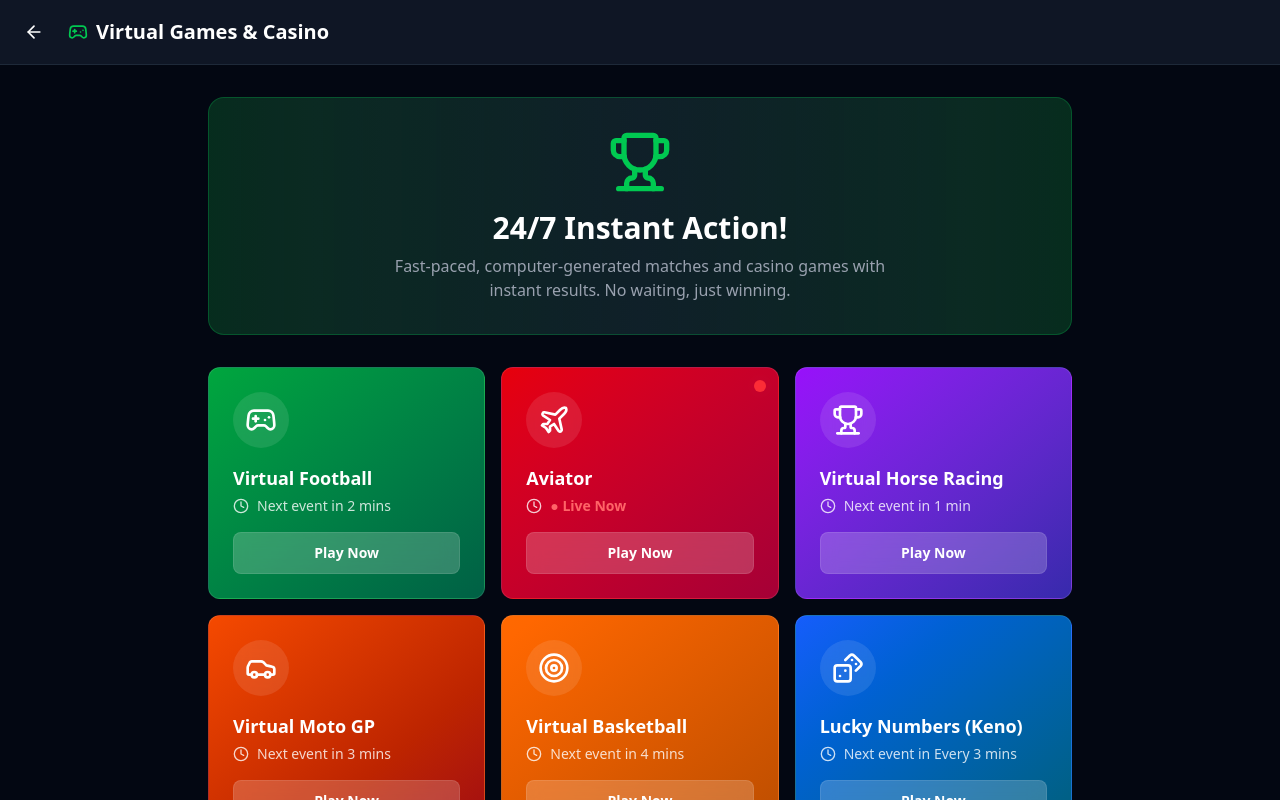
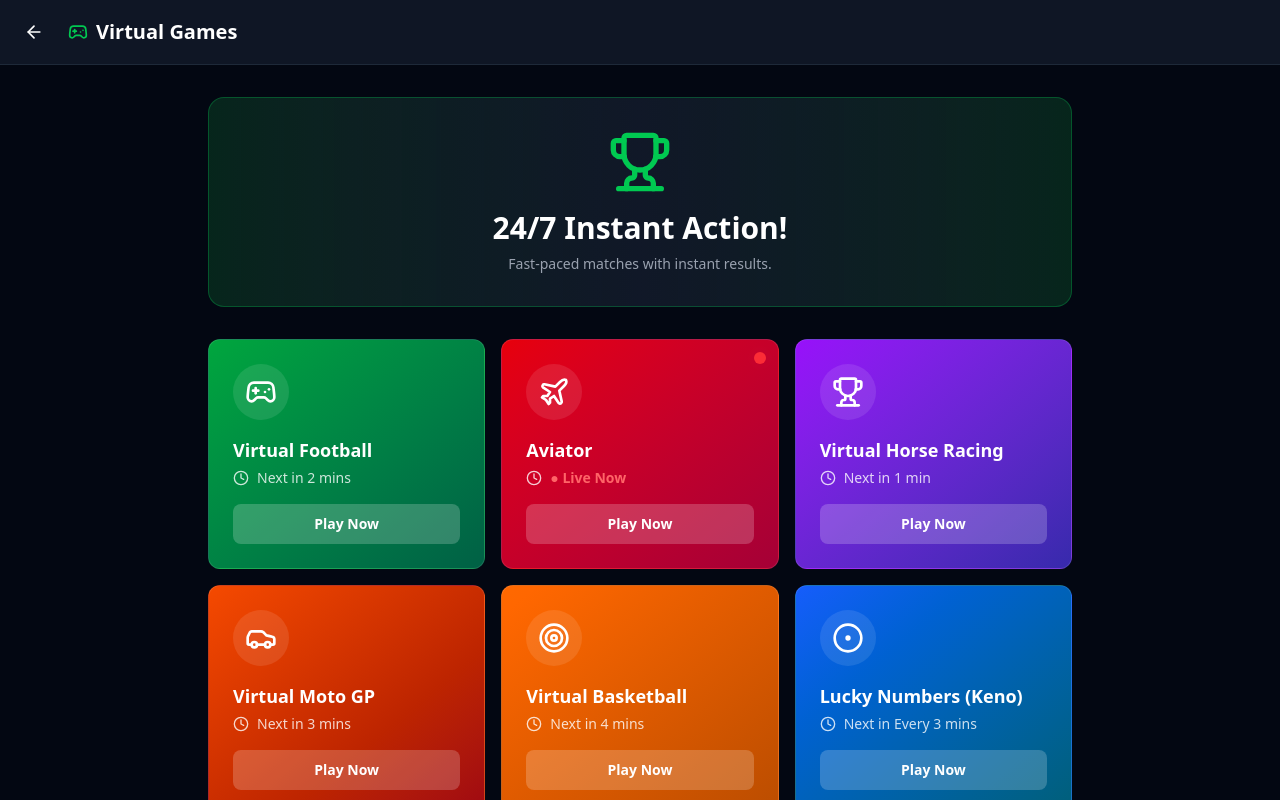
Before and after one commit to HarrietteAkoto/betnova, a Next.js app: page /games in a window 1280 px wide. Shown: the top 800 px of the page. Built offline with nearby package versions, Linux system fonts and the light colour scheme.

Commit message:
Refactor GamesPage and update virtual games icons
Updated the virtual games list by changing icons and simplifying the data structure. Modified the layout and content of the GamesPage component for improved clarity and consistency.

```diff
--- a/src/app/games/page.tsx
+++ b/src/app/games/page.tsx
@@ -1,73 +1,16 @@
 "use client";
-
 import Link from "next/link";
-import { ArrowLeft, Gamepad2, Clock, Trophy, Plane, Dices, Car, Target, Grid3X3 } from "lucide-react";
+import { ArrowLeft, Gamepad2, Clock, Trophy, Plane, CircleDot, Car, Target, LayoutGrid } from "lucide-react";
 
 const virtualGames = [
-  {
-    id: 1,
-    name: "Virtual Football",
-    icon: "⚽",
-    nextRace: "2 mins",
-    color: "from-green-600 to-emerald-800",
-    iconComponent: <Gamepad2 className="w-8 h-8 text-white" />
-  },
-  {
-    id: 2,
-    name: "Aviator",
-    icon: "✈️",
-    nextRace: "Live Now",
-    color: "from-red-600 to-rose-800",
-    iconComponent: <Plane className="w-8 h-8 text-white" />
-  },
-  {
-    id: 3,
-    name: "Virtual Horse Racing",
-    icon: "🐎",
-    nextRace: "1 min",
-    color: "from-purple-600 to-indigo-800",
-    iconComponent: <Trophy className="w-8 h-8 text-white" />
-  },
-  {
-    id: 4,
-    name: "Virtual Moto GP",
-    icon: "🏍️",
-    nextRace: "3 mins",
-    color: "from-orange-600 to-red-800",
-    iconComponent: <Car className="w-8 h-8 text-white" />
-  },
-  {
-    id: 5,
-    name: "Virtual Basketball",
-    icon: "🏀",
-    nextRace: "4 mins",
-    color: "from-orange-500 to-amber-700",
-    iconComponent: <Target className="w-8 h-8 text-white" />
-  },
-  {
-    id: 6,
-    name: "Lucky Numbers (Keno)",
-    icon: "🎱",
-    nextRace: "Every 3 mins",
-    color: "from-blue-600 to-cyan-800",
-    iconComponent: <Dices className="w-8 h-8 text-white" />
-  },
-  {
-    id: 7,
-    name: "Virtual Roulette",
-    icon: "🎡",
-    nextRace: "Live Now",
-    color: "from-gray-700 to-gray-900",
-    iconComponent: <Grid3X3 className="w-8 h-8 text-white" />
-  },
-  {
-    id: 8,
-    name: "Virtual Greyhounds",
-    icon: "🐕",
-    nextRace: "2 mins",
-    color: "from-sky-600 to-blue-800",
-    iconComponent: <Clock className="w-8 h-8 text-white" />
-  },
+  { id: 1, name: "Virtual Football", nextRace: "2 mins", color: "from-green-600 to-emerald-800", iconComponent: <Gamepad2 className="w-8 h-8 text-white" /> },
+  { id: 2, name: "Aviator", nextRace: "Live Now", color: "from-red-600 to-rose-800", iconComponent: <Plane className="w-8 h-8 text-white" /> },
+  { id: 3, name: "Virtual Horse Racing", nextRace: "1 min", color: "from-purple-600 to-indigo-800", iconComponent: <Trophy className="w-8 h-8 text-white" /> },
+  { id: 4, name: "Virtual Moto GP", nextRace: "3 mins", color: "from-orange-600 to-red-800", iconComponent: <Car className="w-8 h-8 text-white" /> },
+  { id: 5, name: "Virtual Basketball", nextRace: "4 mins", color: "from-orange-500 to-amber-700", iconComponent: <Target className="w-8 h-8 text-white" /> },
+  { id: 6, name: "Lucky Numbers (Keno)", nextRace: "Every 3 mins", color: "from-blue-600 to-cyan-800", iconComponent: <CircleDot className="w-8 h-8 text-white" /> },
+  { id: 7, name: "Virtual Roulette", nextRace: "Live Now", color: "from-gray-700 to-gray-900", iconComponent: <LayoutGrid className="w-8 h-8 text-white" /> },
+  { id: 8, name: "Virtual Greyhounds", nextRace: "2 mins", color: "from-sky-600 to-blue-800", iconComponent: <Clock className="w-8 h-8 text-white" /> },
 ];
 
 export default function GamesPage() {
@@ -75,67 +18,26 @@ export default function GamesPage() {
     <div className="min-h-screen bg-gray-950 text-white font-sans pb-24">
       <header className="sticky top-0 z-50 w-full border-b border-gray-800 bg-gray-900/95 backdrop-blur">
         <div className="container mx-auto flex h-16 items-center px-4 gap-4">
-          <Link href="/" className="p-2 hover:bg-gray-800 rounded-md transition-colors">
-            <ArrowLeft className="w-5 h-5" />
-          </Link>
-          <h1 className="text-xl font-bold flex items-center gap-2">
-            <Gamepad2 className="w-5 h-5 text-green-500" /> Virtual Games & Casino
-          </h1>
+          <Link href="/" className="p-2 hover:bg-gray-800 rounded-md"><ArrowLeft className="w-5 h-5" /></Link>
+          <h1 className="text-xl font-bold flex items-center gap-2"><Gamepad2 className="w-5 h-5 text-green-500" /> Virtual Games</h1>
         </div>
       </header>
-
       <main className="container mx-auto px-4 py-8 max-w-4xl">
-        {/* Hero Banner */}
-        <div className="bg-gradient-to-r from-green-900/40 via-gray-900 to-green-900/40 border border-green-500/30 rounded-2xl p-8 mb-8 text-center relative overflow-hidden">
-          <div className="absolute inset-0 bg-green-500/5 animate-pulse"></div>
-          <Trophy className="w-16 h-16 text-green-500 mx-auto mb-4 relative z-10" />
-          <h2 className="text-2xl md:text-3xl font-bold mb-2 relative z-10">24/7 Instant Action!</h2>
-          <p className="text-gray-400 text-sm md:text-base max-w-lg mx-auto relative z-10">
-            Fast-paced, computer-generated matches and casino games with instant results. No waiting, just winning.
-          </p>
+        <div className="bg-gradient-to-r from-green-900/40 via-gray-900 to-green-900/40 border border-green-500/30 rounded-2xl p-8 mb-8 text-center">
+          <Trophy className="w-16 h-16 text-green-500 mx-auto mb-4" />
+          <h2 className="text-2xl md:text-3xl font-bold mb-2">24/7 Instant Action!</h2>
+          <p className="text-gray-400 text-sm">Fast-paced matches with instant results.</p>
         </div>
-
-        {/* Games Grid */}
         <div className="grid grid-cols-1 sm:grid-cols-2 lg:grid-cols-3 gap-4">
           {virtualGames.map((game) => (
-            <div
-              key={game.id}
-              className={`bg-gradient-to-br ${game.color} rounded-xl p-6 border border-white/10 hover:scale-[1.02] hover:shadow-2xl hover:shadow-green-500/10 transition-all duration-300 cursor-pointer group relative overflow-hidden`}
-            >
-              {/* Live Badge for certain games */}
-              {game.nextRace === "Live Now" && (
-                <span className="absolute top-3 right-3 flex h-3 w-3">
-                  <span className="animate-ping absolute inline-flex h-full w-full rounded-full bg-red-400 opacity-75"></span>
-                  <span className="relative inline-flex rounded-full h-3 w-3 bg-red-500"></span>
-                </span>
-              )}
-
-              <div className="mb-4 p-3 bg-white/10 rounded-full w-fit backdrop-blur-sm group-hover:bg-white/20 transition-colors">
-                {game.iconComponent}
-              </div>
-
+            <div key={game.id} className={`bg-gradient-to-br ${game.color} rounded-xl p-6 border border-white/10 hover:scale-[1.02] transition-all cursor-pointer relative overflow-hidden`}>
+              {game.nextRace === "Live Now" && <span className="absolute top-3 right-3 flex h-3 w-3"><span className="animate-ping absolute inline-flex h-full w-full rounded-full bg-red-400 opacity-75"></span><span className="relative inline-flex rounded-full h-3 w-3 bg-red-500"></span></span>}
+              <div className="mb-4 p-3 bg-white/10 rounded-full w-fit">{game.iconComponent}</div>
               <h3 className="text-lg font-bold text-white mb-1">{game.name}</h3>
-
-              <div className="flex items-center gap-2 text-white/80 text-sm mb-4">
-                <Clock className="w-4 h-4" />
-                <span className={game.nextRace === "Live Now" ? "text-red-400 font-bold" : ""}>
-                  {game.nextRace === "Live Now" ? "● Live Now" : `Next event in ${game.nextRace}`}
-                </span>
-              </div>
-
-              <button className="w-full py-2.5 bg-white/20 hover:bg-green-500 hover:text-gray-950 text-white rounded-lg font-bold text-sm transition-all duration-300 backdrop-blur-sm border border-white/10 hover:border-green-500">
-                Play Now
-              </button>
+              <div className="flex items-center gap-2 text-white/80 text-sm mb-4"><Clock className="w-4 h-4" /><span className={game.nextRace === "Live Now" ? "text-red-400 font-bold" : ""}>{game.nextRace === "Live Now" ? "● Live Now" : `Next in ${game.nextRace}`}</span></div>
+              <button className="w-full py-2.5 bg-white/20 hover:bg-green-500 hover:text-gray-950 text-white rounded-lg font-bold text-sm transition-all">Play Now</button>
             </div>
           ))}
-        </div>
-
-        {/* Responsible Gaming Footer */}
-        <div className="mt-12 p-4 bg-gray-900/50 border border-gray-800 rounded-lg text-center">
-          <p className="text-xs text-gray-500">
-            🎲 Virtual games are generated by a certified Random Number Generator (RNG).
-            <br />18+ Only. Please play responsibly.
-          </p>
         </div>
       </main>
     </div>
```
